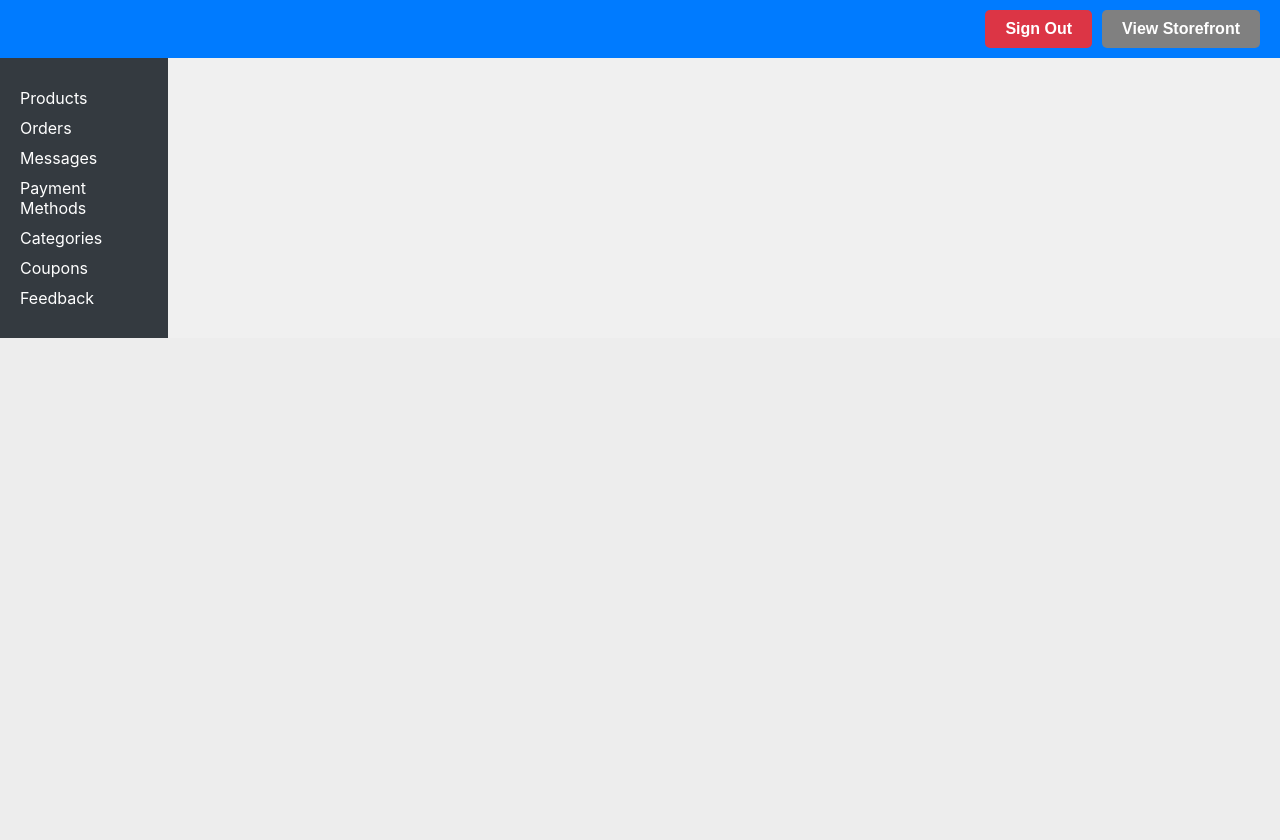
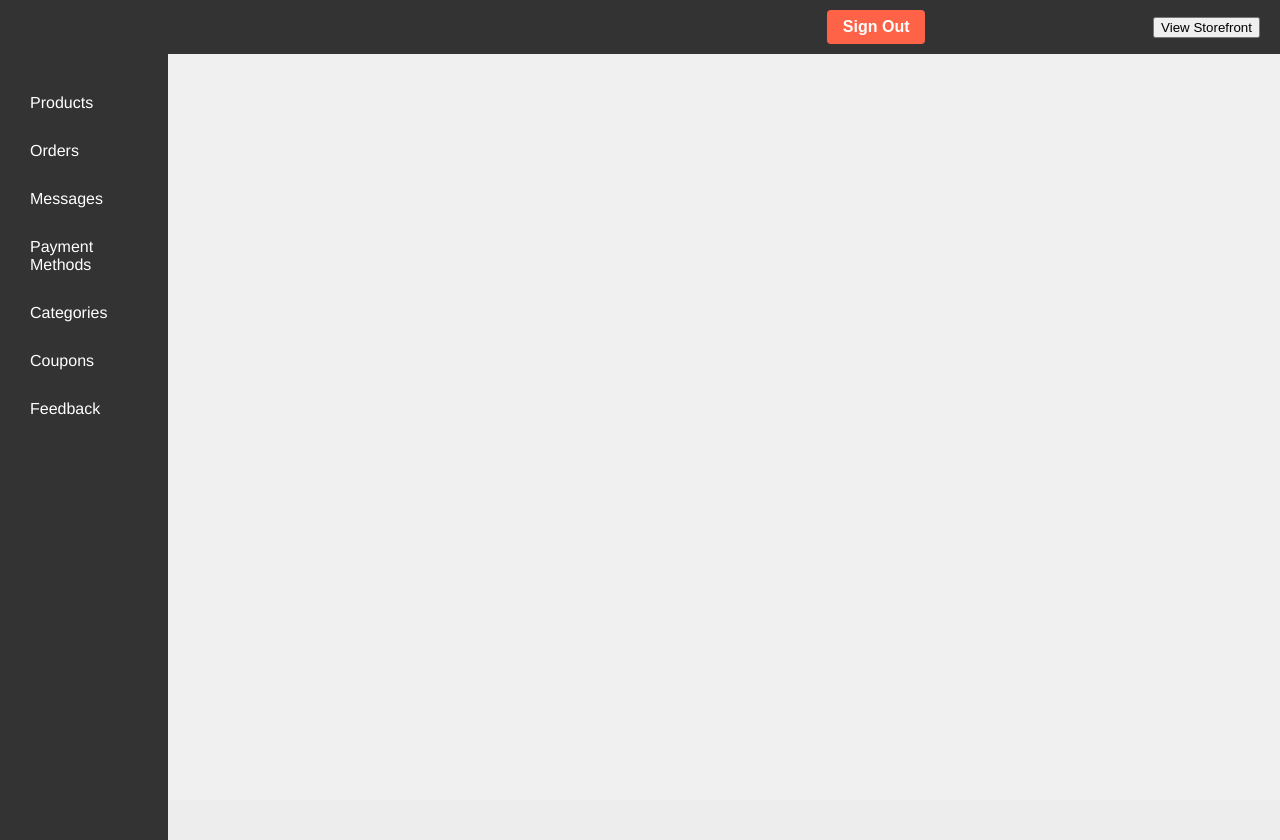
Before and after one commit to PiyushM8/MarkComFrontend, a React (Create React App) app: page /dashboard in a window 1280 px wide. Before the commit the page ends 800 px from the top, so only its background shows below. Built offline with nearby package versions, Linux system fonts and the light colour scheme; sample sign-in values are in the browser's storage.

Commit message:
Customer dashboard updates.

```diff
--- a/src/component/customerDashboard/customerDashboard.css
+++ b/src/component/customerDashboard/customerDashboard.css
@@ -1,86 +1,66 @@
-/* General */
+/* customerDashboard.css */
+
+/* General Styles */
+body {
+  font-family: 'Helvetica Neue', sans-serif;
+  margin: 0;
+  padding: 0;
+  background-color: #f5f5f5;
+}
+
+/* Dashboard Container */
 .dashboard-cont {
   display: flex;
   flex-direction: column;
-    max-height: 100%;
+  height: 100vh;
 }
 
+/* Top Container */
 .dashboard-top-cont {
-    background-color: #007bff;
-    color: white;
+  display: flex;
+  justify-content: space-between;
+  align-items: center;
+  background-color: #333;
+  color: #fff;
   padding: 10px 20px;
-    display: flex;
-    justify-content: right;
-    gap: 10px;
-    align-items: center;
 }
 
-  .dashboard-page-cont {
-    flex-grow: 1;
-    padding: 20px;
-    overflow-y: auto;
-    background-color: #f0f0f0;
-    color: #ffffff; /* Ensuring text is light enough to be visible */
+.signout-btn {
+  background-color: #ff6347;
+  color: #fff;
+  border: none;
+  padding: 8px 16px;
+  border-radius: 4px;
+  cursor: pointer;
+}
+
+/* Main Container */
+.dashboard-main-cont {
+  display: flex;
+  flex: 1;
 }
 
 /* Navigation */
 .dashboard-nav {
-    background-color: #343a40;
-    position: sticky;
-    color: white;
-    min-height: 100%;
+  background-color: #333;
+  color: #fff;
   padding: 20px;
-    width: 200px;
 }
 
 .db-n-item {
-    color: white;
+  display: block;
+  color: #fff;
   text-decoration: none;
-    margin: 10px 0;
-    display: block;
-    transition: color 0.3s ease;
+  padding: 10px;
+  transition: color 0.3s;
 }
 
 .db-n-item:hover {
-    color: #1abc9c;
+  color: rgb(53, 82, 197);
 }
 
-  .signout-btn:hover {
-    background-color: #c82333;
+/* Page Content */
+.dashboard-page-cont {
+  flex: 1;
+  padding: 20px;
 }
-
-  @media (max-width: 768px) {
-    .dashboard-nav {
-      width: 100%;
-      height: auto;
-    }
-  }
-
-/* signout button */
-.signout-btn {
-  background-color: #dc3545;
-  color: white;
-  border: none;
-  padding: 10px 20px;
-  cursor: pointer;
-  transition: background-color 0.3s ease;
-  border-radius: 5px;
-  font-size: 16px;
-  font-weight: bold;
-}
-
-  .signout-btn:hover {
-    background-color: #c82333;
-  }
-
-  .view-storefront-btn{
-    background-color: gray;
-    color: white;
-    border: none;
-    padding: 10px 20px;
-    cursor: pointer;
-    transition: background-color 0.3s ease;
-    border-radius: 5px;
-    font-size: 16px;
-    font-weight: bold;
-  }
```
Also changed, not shown: src/component/customerDashboard/customerDashboard.jsx (line endings or trailing spaces). Lines whose indentation alone changed are shown as unchanged.
